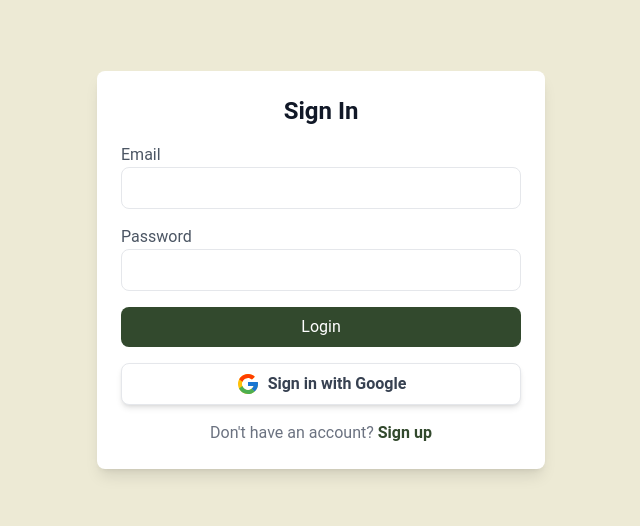
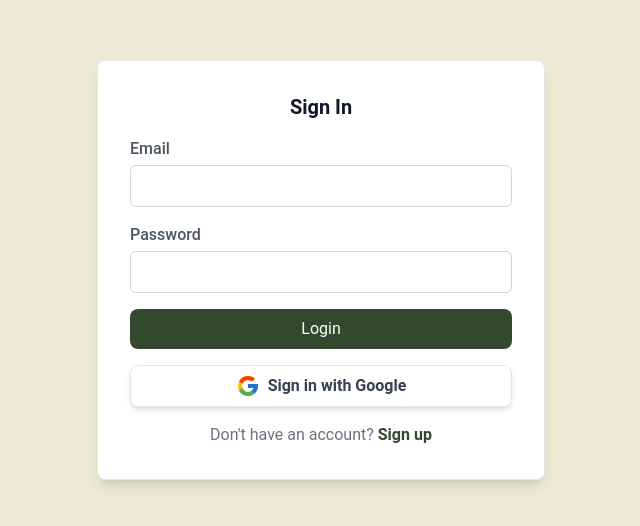
Before and after one commit to leedskiy/ReserVault, a React (Vite) app in the folder reservault/reservault-frontend/: page /login in a window 1280 px wide. Shown: the part 130-656 px from the top of the page, without its empty margins (319-959 px from the left). Built offline with nearby package versions, Linux system fonts and the light colour scheme; no server answers.

Commit message:
update login register forms visuals front

```diff
--- a/reservault/reservault-frontend/src/pages/auth/Login.jsx
+++ b/reservault/reservault-frontend/src/pages/auth/Login.jsx
@@ -1,5 +1,6 @@
 import { useForm } from "react-hook-form";
 import { Link, useNavigate } from "react-router-dom";
+import { motion } from "framer-motion";
 import { useAuth } from "../../context/AuthContext";
 import { useEffect, useState } from "react";
 import { FcGoogle } from "react-icons/fc";
@@ -48,30 +49,37 @@ const Login = () => {
 
     return (
         <div className="flex items-center justify-center min-h-screen">
-            <div className="bg-white p-6 rounded-lg shadow-lg w-full max-w-md">
-                <h2 className="text-2xl font-semibold text-gray-900 text-center mb-4">
-                    Sign In
-                </h2>
+            <motion.div
+                className="bg-white p-8 border border-gray-200 rounded-lg shadow-lg w-full max-w-md space-y-4 flex flex-col"
+                initial={{ opacity: 0, y: 30 }}
+                animate={{ opacity: 1, y: 0 }}
+                transition={{ delay: 0.1, duration: 0.4, ease: "easeOut" }}
+            >
+                <h3 className="text-xl font-semibold text-gray-900 text-center">Sign In</h3>
 
                 {serverError && <p className="text-red-500 text-center mb-3">{serverError}</p>}
 
                 <form onSubmit={handleSubmit(onSubmit)} className="space-y-4">
-                    <div>
-                        <label className="block text-gray-600">Email</label>
+                    <div className="justify-center flex flex-col w-full">
+                        <label className="block text-gray-600 font-medium mb-1">Email</label>
                         <input
                             type="email"
                             {...register("email", { required: "Email is required" })}
-                            className="w-full px-4 py-2 border rounded-lg focus:ring focus:ring-blue-300"
+                            className="w-full border border-gray-300 rounded-md px-3 py-2
+                                        focus:outline-none transition-all duration-100 ease-in-out transform
+                                        rounded-lg focus:outline-none focus:border-[#32492D] focus:ring-1 focus:ring-[#32492D]"
                         />
                         {errors.email && <p className="text-red-500 text-sm">{errors.email.message}</p>}
                     </div>
 
-                    <div>
-                        <label className="block text-gray-600">Password</label>
+                    <div className="justify-center flex flex-col w-full">
+                        <label className="block text-gray-600 font-medium mb-1">Password</label>
                         <input
                             type="password"
                             {...register("password", { required: "Password is required" })}
-                            className="w-full px-4 py-2 border rounded-lg focus:ring focus:ring-blue-300"
+                            className="w-full border border-gray-300 rounded-md px-3 py-2
+                                        focus:outline-none transition-all duration-100 ease-in-out transform
+                                        rounded-lg focus:outline-none focus:border-[#32492D] focus:ring-1 focus:ring-[#32492D]"
                         />
                         {errors.password && <p className="text-red-500 text-sm">{errors.password.message}</p>}
                     </div>
@@ -101,7 +109,7 @@ const Login = () => {
                         Sign up
                     </Link>
                 </p>
-            </div>
+            </motion.div>
         </div>
     );
 };
--- a/reservault/reservault-frontend/src/pages/auth/Register.jsx
+++ b/reservault/reservault-frontend/src/pages/auth/Register.jsx
@@ -1,6 +1,7 @@
 import { useForm } from "react-hook-form";
 import { useMutation } from "@tanstack/react-query";
 import { Link, useNavigate } from "react-router-dom";
+import { motion } from "framer-motion";
 import { useState } from "react";
 import { FcGoogle } from "react-icons/fc";
 import { FaTimes } from "react-icons/fa";
@@ -75,61 +76,73 @@ const Register = () => {
 
     return (
         <div className="flex items-center justify-center min-h-screen">
-            <div className="bg-white p-6 rounded-lg shadow-lg w-full max-w-md">
-                <h2 className="text-2xl font-semibold text-gray-900 text-center mb-4">
-                    Create an Account
-                </h2>
+            <motion.div
+                className="bg-white p-8 border border-gray-200 rounded-lg shadow-lg w-full max-w-lg space-y-4 flex flex-col"
+                initial={{ opacity: 0, y: 30 }}
+                animate={{ opacity: 1, y: 0 }}
+                transition={{ delay: 0.1, duration: 0.4, ease: "easeOut" }}
+            >
+                <h3 className="text-xl font-semibold text-gray-900 text-center">Create an Account</h3>
+
                 {serverError && <p className="text-red-500 text-center mb-3">{serverError}</p>}
 
                 <form onSubmit={handleSubmit(onSubmit)} className="space-y-4">
-                    <div>
-                        <label className="block text-gray-600">Full Name</label>
+                    <div className="justify-center flex flex-col w-full">
+                        <label className="block text-gray-600 font-medium mb-1">Full Name</label>
                         <input
                             type="text"
                             {...register("name", { required: "Name is required" })}
-                            className="w-full px-4 py-2 border rounded-lg focus:ring focus:ring-blue-300"
+                            className="w-full border border-gray-300 rounded-md px-3 py-2
+                                        focus:outline-none transition-all duration-100 ease-in-out transform
+                                        rounded-lg focus:outline-none focus:border-[#32492D] focus:ring-1 focus:ring-[#32492D]"
                         />
-                        {errors.name && <p className="text-red-500 text-sm">{errors.name.message}</p>}
+                        {errors.name && <p className="text-red-500 text-sm mt-1">{errors.name.message}</p>}
                     </div>
 
-                    <div>
-                        <label className="block text-gray-600">Email</label>
+                    <div className="justify-center flex flex-col w-full">
+                        <label className="block text-gray-600 font-medium mb-1">Email</label>
                         <input
                             type="email"
                             {...register("email", {
                                 required: "Email is required",
                                 pattern: { value: /^\S+@\S+$/i, message: "Invalid email address" }
                             })}
-                            className="w-full px-4 py-2 border rounded-lg focus:ring focus:ring-blue-300"
+                            className="w-full border border-gray-300 rounded-md px-3 py-2
+                                        focus:outline-none transition-all duration-100 ease-in-out transform
+                                        rounded-lg focus:outline-none focus:border-[#32492D] focus:ring-1 focus:ring-[#32492D]"
                         />
-                        {errors.email && <p className="text-red-500 text-sm">{errors.email.message}</p>}
+                        {errors.email && <p className="text-red-500 text-sm mt-1">{errors.email.message}</p>}
                     </div>
 
-                    <div>
-                        <label className="block text-gray-600">Password</label>
+                    <div className="justify-center flex flex-col w-full">
+                        <label className="block text-gray-600 font-medium mb-1">Password</label>
                         <input
                             type="password"
                             {...register("password", {
                                 required: "Password is required",
                                 minLength: { value: 6, message: "Password must be at least 6 characters" }
                             })}
-                            className="w-full px-4 py-2 border rounded-lg focus:ring focus:ring-blue-300"
+                            className="w-full border border-gray-300 rounded-md px-3 py-2
+                                        focus:outline-none transition-all duration-100 ease-in-out transform
+                                        rounded-lg focus:outline-none focus:border-[#32492D] focus:ring-1 focus:ring-[#32492D]"
                         />
-                        {errors.password && <p className="text-red-500 text-sm">{errors.password.message}</p>}
+                        {errors.password && <p className="text-red-500 text-sm mt-1">{errors.password.message}</p>}
                     </div>
 
-                    <div>
-                        <label className="block text-gray-600">Confirm Password</label>
+                    <div className="justify-center flex flex-col w-full">
+                        <label className="block text-gray-600 font-medium mb-1">Confirm Password</label>
                         <input
                             type="password"
                             {...register("confirmPassword", {
                                 required: "Please confirm your password",
                                 validate: (value) => value === watch("password") || "Passwords do not match"
                             })}
-                            className="w-full px-4 py-2 border rounded-lg focus:ring focus:ring-blue-300"
+                            className="w-full border border-gray-300 rounded-md px-3 py-2
+                                        focus:outline-none transition-all duration-100 ease-in-out transform
+                                        rounded-lg focus:outline-none focus:border-[#32492D] focus:ring-1 focus:ring-[#32492D]"
                         />
                         {errors.confirmPassword && (
-                            <p className="text-red-500 text-sm">{errors.confirmPassword.message}</p>
+                            <p className="text-red-500 text-sm mt-1">{errors.confirmPassword.message}</p>
                         )}
                     </div>
 
@@ -151,7 +164,7 @@ const Register = () => {
                     </div>
 
                     <div className="mt-2">
-                        <label className="block text-gray-600">Hotel Identifiers</label>
+                        <label className="block text-gray-600 font-medium mb-1">Hotel Identifiers</label>
 
                         <div className="flex gap-2">
                             <input
@@ -161,8 +174,10 @@ const Register = () => {
                                 onKeyDown={handleKeyPress}
                                 placeholder="Enter hotel identifier"
                                 disabled={!isManager}
-                                className={`w-full px-4 py-2 border rounded-lg focus:ring duration-300
-                                ${isManager ? "focus:ring-blue-300 border-gray-400" : "bg-gray-300 text-gray-500"}`}
+                                className={`w-full border border-gray-300 rounded-md px-3 py-2
+                                        focus:outline-none transition-all duration-100 ease-in-out transform
+                                        rounded-lg focus:outline-none focus:border-[#32492D] focus:ring-1 focus:ring-[#32492D]
+                                ${!isManager ? "bg-gray-300 text-gray-500" : ""}`}
                             />
 
                             <button
@@ -192,7 +207,6 @@ const Register = () => {
                         </div>
                     </div>
 
-
                     <button
                         type="submit"
                         className="w-full px-4 py-2 text-white rounded-lg bg-[#32492D] hover:bg-[#273823] transition-all duration-300 ease-in-out transform"
@@ -218,7 +232,7 @@ const Register = () => {
                         Sign in
                     </Link>
                 </p>
-            </div>
+            </motion.div>
 
             {showPopup && (
                 <PopupModal message={popupMessage} onClose={handleClosePopup} />
```
